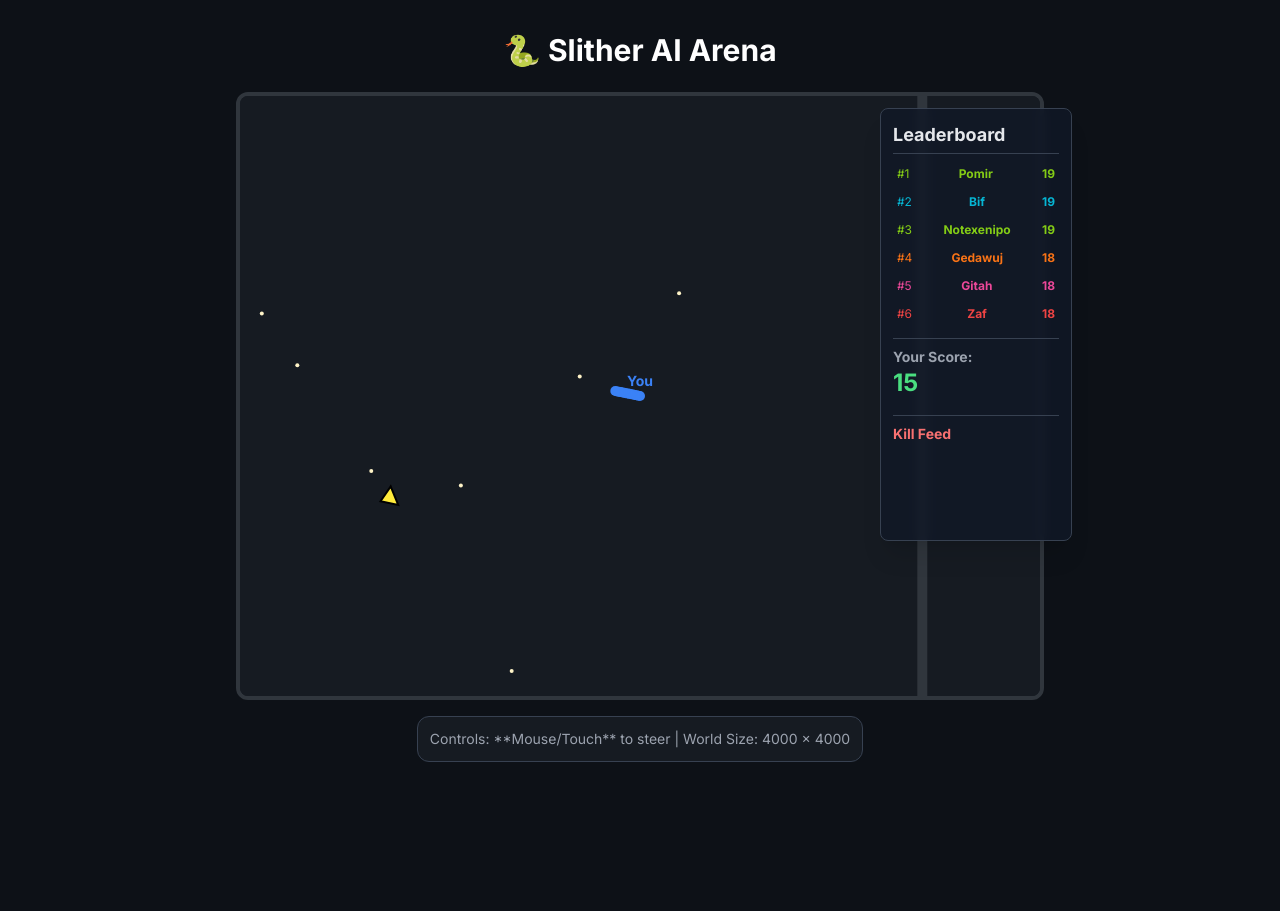
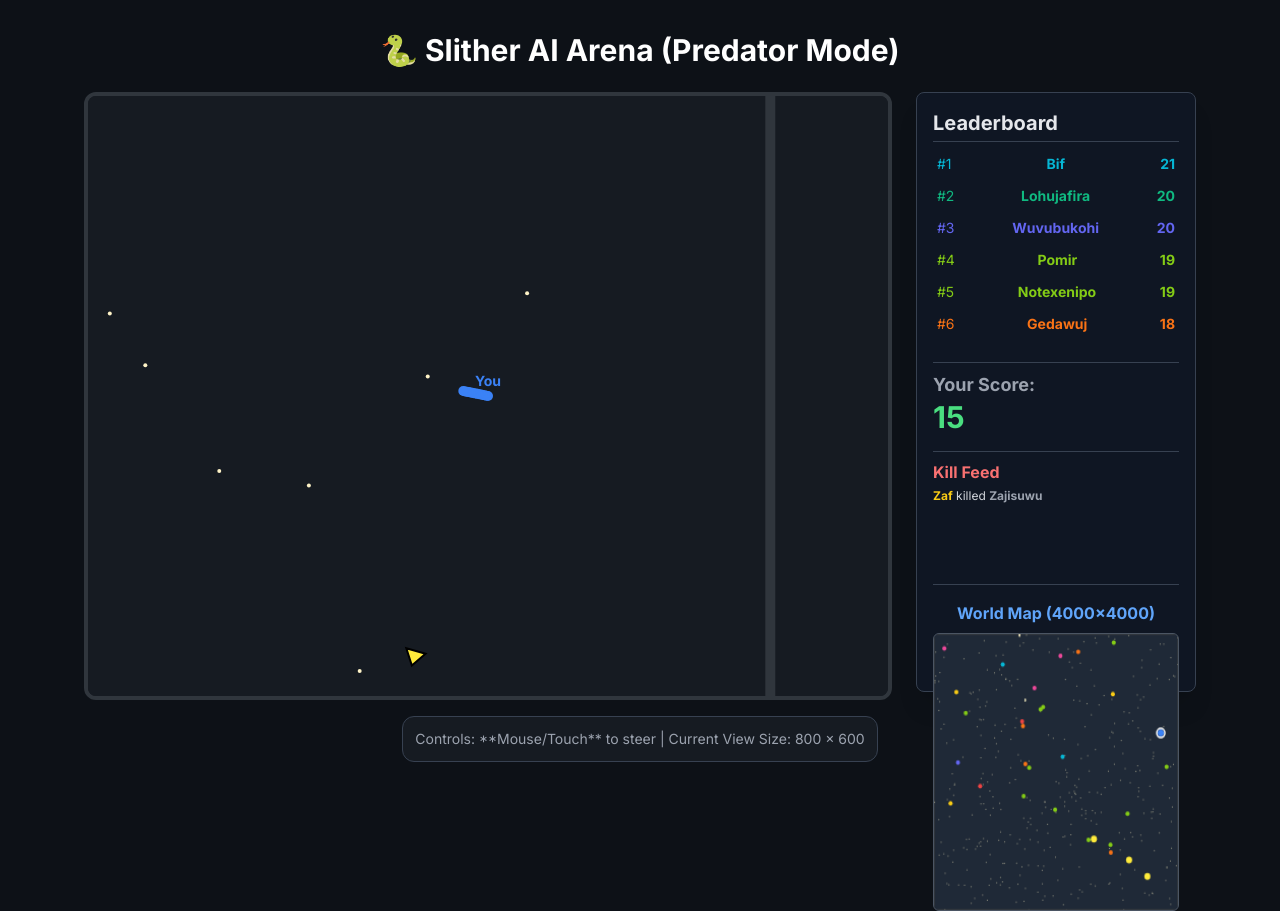
Before and after one commit to tetradecasyllabic/slither, a plain HTML site: page index.html in a window 1280 px wide. Before the commit the page ends 800 px from the top, so only its background shows below. Drawn offline with nearby package versions, Linux system fonts and the light colour scheme.

Commit message:
Update index.html

```diff
--- a/index.html
+++ b/index.html
@@ -3,7 +3,7 @@
 <head>
     <meta charset="UTF-8">
     <meta name="viewport" content="width=device-width, initial-scale=1.0">
-    <title>Slither AI Arena</title>
+    <title>Slither AI Arena (Separated Layout)</title>
     <script src="https://cdn.tailwindcss.com"></script>
     <style>
         @import url('https://fonts.googleapis.com/css2?family=Inter:wght@400;700&display=swap');
@@ -36,49 +36,72 @@
         .killer-flash {
             animation: flashRed 0.2s ease-in-out 5;
         }
+
+        #info-panel {
+            /* Updated to match the canvas height exactly (600px) */
+            height: 600px;
+            width: 280px;
+            box-sizing: border-box;
+        }
     </style>
 </head>
 <body>
 
 <div class="min-h-screen p-4 flex flex-col items-center">
-    <h1 class="text-3xl font-bold text-white mb-6 mt-4">🐍 Slither AI Arena</h1>
+    <h1 class="text-3xl font-bold text-white mb-6 mt-4">🐍 Slither AI Arena (Predator Mode)</h1>
 
-    <!-- Canvas Wrapper for Overlay Positioning -->
-    <div id="canvas-wrapper" class="relative w-full max-w-4xl flex justify-center items-center">
-        <!-- Game Canvas Area -->
-        <canvas id="gameCanvas" width="800" height="600"></canvas>
+    <!-- New Container for Side-by-Side Layout -->
+    <div id="game-and-info-container" class="flex gap-6 max-w-6xl w-full justify-center">
 
-        <!-- Leaderboard Overlay -->
-        <div id="leaderboard-overlay" class="absolute top-4 right-4 z-10 w-48 bg-gray-900/80 backdrop-blur-sm p-3 rounded-lg border border-gray-700 shadow-xl">
-            <h2 class="text-lg font-bold text-gray-200 mb-2 border-b border-gray-700 pb-1">Leaderboard</h2>
-            <div id="leaderboard" class="space-y-1 text-xs">
-                <!-- Leaderboard items injected here -->
+        <!-- 1. Game Canvas Area -->
+        <div id="canvas-wrapper" class="relative flex-shrink-0">
+            <canvas id="gameCanvas" width="800" height="600"></canvas>
+
+            <!-- Status Message Overlay (Centered) -->
+            <div id="status-message" class="absolute inset-0 flex items-center justify-center pointer-events-none hidden">
+                <div id="status-text" class="p-4 bg-red-800/80 text-red-300 rounded-lg text-2xl font-extrabold shadow-2xl animate-pulse">
+                    You crashed! Respawning...
+                </div>
             </div>
-            <div class="mt-3 pt-2 border-t border-gray-700">
-                <p class="text-sm font-semibold text-gray-400">Your Score:</p>
-                <p id="player-score" class="text-2xl font-extrabold text-green-400">0</p>
+        </div>
+
+        <!-- 2. Dedicated Info Panel (Leaderboard, Score, Kill Log, Minimap) -->
+        <div id="info-panel" class="bg-gray-900/80 backdrop-blur-sm p-4 rounded-lg border border-gray-700 shadow-xl flex flex-col">
+
+            <!-- Leaderboard -->
+            <div class="mb-4">
+                <h2 class="text-xl font-bold text-gray-200 mb-2 border-b border-gray-700 pb-1">Leaderboard</h2>
+                <div id="leaderboard" class="space-y-1 text-sm">
+                    <!-- Leaderboard items injected here -->
+                </div>
             </div>
 
-            <!-- KILL LOG CONTAINER -->
-            <div class="mt-4 pt-2 border-t border-gray-700">
-                <h3 class="text-sm font-semibold text-red-400 mb-1">Kill Feed</h3>
+            <!-- Player Score -->
+            <div class="mt-2 pt-2 border-t border-gray-700">
+                <p class="text-lg font-semibold text-gray-400">Your Score:</p>
+                <p id="player-score" class="text-3xl font-extrabold text-green-400">0</p>
+            </div>
+
+            <!-- Kill Log Container -->
+            <div class="mt-4 pt-2 border-t border-gray-700 flex-grow">
+                <h3 class="text-base font-semibold text-red-400 mb-1">Kill Feed</h3>
                 <div id="kill-log" class="space-y-1 h-20 overflow-hidden">
                     <!-- Kill messages will appear here -->
                 </div>
             </div>
-        </div>
 
-        <!-- Status Message Overlay (Centered) -->
-        <div id="status-message" class="absolute inset-0 flex items-center justify-center pointer-events-none hidden">
-            <div id="status-text" class="p-4 bg-red-800/80 text-red-300 rounded-lg text-2xl font-extrabold shadow-2xl animate-pulse">
-                You crashed! Respawning...
+            <!-- Minimap Container (Fixed size) -->
+            <div id="minimap-container" class="mt-4 pt-4 border-t border-gray-700 flex-shrink-0">
+                <h3 class="text-base font-semibold text-blue-400 mb-2 text-center">World Map (4000x4000)</h3>
+                <canvas id="minimapCanvas" width="240" height="240" class="bg-gray-800 rounded-md border border-gray-600 w-full h-full"></canvas>
             </div>
+
         </div>
     </div>
 
     <!-- Minimal Info Footer -->
     <div id="info-footer" class="text-sm text-gray-400 mt-4 p-3 bg-[#161b22] rounded-xl border border-gray-700">
-        <p>Controls: **Mouse/Touch** to steer | World Size: 4000 x 4000</p>
+        <p>Controls: **Mouse/Touch** to steer | Current View Size: 800 x 600</p>
     </div>
 </div>
 
@@ -86,6 +109,9 @@
 // --- Configuration and Constants ---
 const canvas = document.getElementById('gameCanvas');
 const ctx = canvas.getContext('2d');
+const minimapCanvas = document.getElementById('minimapCanvas');
+const minimapCtx = minimapCanvas.getContext('2d');
+
 const VIEW_SIZE = { width: 800, height: 600 };
 const WORLD_SIZE = 4000;
 const MAX_FOOD = 400;
@@ -97,13 +123,17 @@ const TURN_RATE = 0.06;
 const MIN_BODY_DISTANCE = SNAKE_RADIUS * 1.5;
 
 // AI Tuned Parameters
-const LOOK_AHEAD_DISTANCE = 300; // Increased for more proactive avoidance
+const LOOK_AHEAD_DISTANCE = 300;
 const COLLISION_DANGER_RADIUS = SNAKE_RADIUS * 3.5;
 const EDGE_AVOIDANCE_MARGIN = 150;
 const FOOD_SEARCH_RADIUS_SQ = 700 * 700;
-const HUNT_RADIUS_SQ = 1000 * 1000; // AI will hunt the leader if within this square distance
-const PREDATOR_PREDICTION_DISTANCE = 150; // How far ahead AI predicts the leader's movement to cut them off
-const GIVE_UP_TIME_FRAMES = 150; // 2.5 seconds at 60 FPS
+const HUNT_RADIUS_SQ = 750 * 750;
+const PREDATOR_PREDICTION_DISTANCE = 150;
+const GIVE_UP_TIME_FRAMES = 150;
+
+// Minimap Parameters
+const MINIMAP_SIZE = 240; // Updated to match the new canvas size
+const MINIMAP_SCALE = WORLD_SIZE / MINIMAP_SIZE;
 
 // Maximum angular difference allowed for a food target (135 degrees)
 const MAX_FOOD_ANGLE_DIFF = Math.PI * 0.75;
@@ -154,7 +184,7 @@ class Snake {
 
         // +1 for clockwise (right), -1 for counter-clockwise (left), 0 for no avoidance in progress
         this.avoidanceDirection = 0;
-        this.tempWanderTimer = 0; // New: Timer to force non-hunting/pure avoidance behavior
+        this.tempWanderTimer = 0; // Timer to force non-hunting/pure avoidance behavior
 
         // --- STARTING POSITION LOGIC ---
         const padding = 100;
@@ -264,10 +294,12 @@ function getRandomWorldPos() {
     return { x, y };
 }
 
-// --- Initialization & Spawning (unchanged) ---
+// --- Initialization & Spawning ---
 function initGame() {
     canvas.width = VIEW_SIZE.width;
     canvas.height = VIEW_SIZE.height;
+    minimapCanvas.width = MINIMAP_SIZE;
+    minimapCanvas.height = MINIMAP_SIZE;
 
     snakes = [];
     food = [];
@@ -306,7 +338,7 @@ function spawnFood() {
 }
 
 
-// --- Drawing (Leader Indicator and general drawing) ---
+// --- Drawing (Main Canvas) ---
 function draw() {
     // 1. Calculate Camera Offset
     if (playerSnake.isAlive && playerSnake.body.length > 0) {
@@ -369,16 +401,13 @@ function draw() {
     }
 
     // 5. Draw Leader Indicator
-    // Note: leaderSnake is still the absolute #1 snake for the indicator
     if (leaderSnake && leaderSnake.isAlive && leaderSnake.id !== playerSnake.id && playerSnake.body.length > 0 && leaderSnake.body.length > 0) {
         const leaderHead = leaderSnake.body[0];
         const playerHead = playerSnake.body[0];
 
-        // Coordinates of the leader's head on the screen (if visible)
         const drawX = leaderHead.x - cameraX;
         const drawY = leaderHead.y - cameraY;
 
-        // Check if leader is on-screen (with a small margin)
         const margin = 50;
         const isVisible = (drawX > -margin && drawX < VIEW_SIZE.width + margin &&
                            drawY > -margin && drawY < VIEW_SIZE.height + margin);
@@ -415,23 +444,19 @@ function draw() {
             const center_x = VIEW_SIZE.width / 2;
             const center_y = VIEW_SIZE.height / 2;
 
-            // Calculate the radius for the arrow to sit near the edge
             const maxRadius = Math.min(center_x, center_y);
             const arrowRadius = maxRadius - ARROW_MARGIN;
 
             const arrowX = center_x + Math.cos(arrowAngle) * arrowRadius;
             const arrowY = center_y + Math.sin(arrowAngle) * arrowRadius;
 
-            // 1. Translate to the arrow position
             ctx.translate(arrowX, arrowY);
-            // 2. Rotate to align with the target direction
             ctx.rotate(arrowAngle);
 
             ctx.fillStyle = '#ffeb3b';
             ctx.strokeStyle = '#000000';
             ctx.lineWidth = 2;
 
-            // Draw a triangle shape pointing right (along the angle 0)
             ctx.beginPath();
             ctx.moveTo(ARROW_SIZE, 0); // Tip
             ctx.lineTo(-ARROW_SIZE / 2, -ARROW_SIZE); // Bottom left
@@ -443,7 +468,76 @@ function draw() {
 
         ctx.restore();
     }
+
+    // Draw the minimap after the main canvas is done
+    drawMinimap();
 }
+
+// --- Minimap Drawing ---
+function drawMinimap() {
+    minimapCtx.clearRect(0, 0, MINIMAP_SIZE, MINIMAP_SIZE);
+
+    // Draw World Boundary
+    minimapCtx.strokeStyle = '#30363d';
+    minimapCtx.lineWidth = 2;
+    minimapCtx.strokeRect(0, 0, MINIMAP_SIZE, MINIMAP_SIZE);
+
+    // Get top 3 snakes for highlighting
+    const sortedSnakes = snakes
+        .filter(s => s.isAlive)
+        .sort((a, b) => b.score - a.score);
+
+    const topSnakes = sortedSnakes.slice(0, 3);
+
+    // 1. Draw Food Density
+    minimapCtx.fillStyle = 'rgba(254, 243, 199, 0.5)'; // Light yellow, semi-transparent
+    for (const f of food) {
+        // Scale down food coordinates
+        const mapX = f.x / MINIMAP_SCALE;
+        const mapY = f.y / MINIMAP_SCALE;
+        minimapCtx.fillRect(mapX, mapY, 1, 1);
+    }
+
+    // 2. Draw Snakes (Heads only)
+    for (const snake of snakes) {
+        if (!snake.isAlive || snake.body.length === 0) continue;
+
+        const head = snake.body[0];
+        const mapX = head.x / MINIMAP_SCALE;
+        const mapY = head.y / MINIMAP_SCALE;
+
+        let drawColor = snake.color;
+        let drawRadius = 2;
+
+        if (snake.isPlayer) {
+            drawColor = '#3b82f6'; // Bright blue for player
+            drawRadius = 3;
+        } else if (topSnakes.includes(snake)) {
+            drawColor = '#ffeb3b'; // Yellow for top 3
+            drawRadius = 3;
+        }
+
+        minimapCtx.fillStyle = drawColor;
+        minimapCtx.beginPath();
+        minimapCtx.arc(mapX, mapY, drawRadius, 0, Math.PI * 2);
+        minimapCtx.fill();
+    }
+
+    // 3. Highlight Player Position (Always on top for clarity)
+    if (playerSnake && playerSnake.isAlive && playerSnake.body.length > 0) {
+        const head = playerSnake.body[0];
+        const mapX = head.x / MINIMAP_SCALE;
+        const mapY = head.y / MINIMAP_SCALE;
+
+        // Draw a prominent white ring around the player's blue head for visibility
+        minimapCtx.strokeStyle = '#ffffff';
+        minimapCtx.lineWidth = 1.5;
+        minimapCtx.beginPath();
+        minimapCtx.arc(mapX, mapY, 4, 0, Math.PI * 2);
+        minimapCtx.stroke();
+    }
+}
+
 
 // --- AI Logic (Updated with Predator Kill Strategy and Give-Up Logic) ---
 function runAISnake(snake) {
@@ -471,16 +565,14 @@ function runAISnake(snake) {
 
         snake.targetAngle = targetAngle;
         snake.avoidanceDirection = 0;
-        snake.tempWanderTimer = 0; // Reset timer on boundary avoidance
+        snake.tempWanderTimer = 0;
         return;
     }
 
     // --- 1. COLLISION CHECK (Check Look-Ahead Point against ALL snake bodies) ---
-    // This is CRITICAL: If the AI's projected path hits a body, hunting is cancelled/avoidance is triggered.
     for (const s of snakes) {
         if (!s.isAlive) continue;
 
-        // Check against own body (skipping the first few segments)
         const startSegment = (s.id === snake.id) ? 4 : 0;
 
         for (let i = startSegment; i < s.body.length; i++) {
@@ -504,47 +596,36 @@ function runAISnake(snake) {
     if (avoidanceRequired && obstaclePos) {
         // --- AVOIDANCE MANEUVER (PRIORITIZED OVER HUNTING, TRIGGERING 'GIVE UP') ---
 
-        // If we are forced to avoid, we are "giving up" the current hunt/food target temporarily
-        // to prevent circling into danger.
         snake.tempWanderTimer = GIVE_UP_TIME_FRAMES;
 
-        // If not already avoiding, pick a random direction (+1 or -1)
         if (snake.avoidanceDirection === 0) {
             snake.avoidanceDirection = Math.random() < 0.5 ? 1 : -1;
         }
 
-        // Steer away from the current obstacle position
         const dx = obstaclePos.x - head.x;
         const dy = obstaclePos.y - head.y;
         const angleToObstacle = Math.atan2(dy, dx);
 
-        // Turn perpendicular to the obstacle angle, adjusted by the avoidance direction
+        // Turn perpendicular to the obstacle angle
         targetAngle = angleToObstacle + snake.avoidanceDirection * Math.PI * 0.5;
-
-        // Add a small randomized component
-        targetAngle += (Math.random() - 0.5) * 0.4;
 
     } else {
         // --- PREDATOR MODE / FOOD SEEKING ---
-        snake.avoidanceDirection = 0; // Path is clear
+        snake.avoidanceDirection = 0;
 
-        // Decrement the forced wandering timer
         if (snake.tempWanderTimer > 0) {
             snake.tempWanderTimer--;
         }
 
         let hunting = false;
 
-        // Only hunt if the temporary wander timer has expired
         if (snake.tempWanderTimer === 0) {
-            // New logic: Get top 3 snakes (excluding self)
             const topSnakes = snakes
                 .filter(s => s.isAlive && s.id !== snake.id)
                 .sort((a, b) => b.score - a.score)
-                .slice(0, 3); // Grab top 3 available targets
+                .slice(0, 3);
 
             if (topSnakes.length > 0) {
-                // Randomly select one of the top available targets
                 const huntTarget = topSnakes[Math.floor(Math.random() * topSnakes.length)];
 
                 const huntTargetHead = huntTarget.body[0];
@@ -557,7 +638,6 @@ function runAISnake(snake) {
                     // We are hunting!
 
                     // --- PREDATOR KILL LOGIC ---
-                    // Aim for a predicted intercept point ahead of the target
                     const leaderAngle = huntTarget.angle;
 
                     const predictedX = huntTargetHead.x + Math.cos(leaderAngle) * PREDATOR_PREDICTION_DISTANCE;
@@ -567,7 +647,7 @@ function runAISnake(snake) {
                     const dyPredicted = predictedY - head.y;
 
                     targetAngle = Math.atan2(dyPredicted, dxPredicted);
-                    targetAngle += (Math.random() - 0.5) * 0.05; // Small jitter
+                    targetAngle += (Math.random() - 0.5) * 0.05;
 
                     hunting = true;
                 }
@@ -576,9 +656,7 @@ function runAISnake(snake) {
 
         if (!hunting) {
             // --- HIGH-PRIORITY FOOD SEEKING / WANDERING ---
-            // If hunting is skipped (due to timer or distance), focus on food/wandering.
 
-            let targetPosition = null;
             let minDistanceSq = Infinity;
             let nearestFood = null;
 
@@ -599,22 +677,18 @@ function runAISnake(snake) {
                 const dy = nearestFood.y - head.y;
                 targetAngle = Math.atan2(dy, dx);
 
-                // Calculate angular difference and reject food too far behind
                 let angleDiff = targetAngle - snake.angle;
                 if (angleDiff > Math.PI) angleDiff -= 2 * Math.PI;
                 if (angleDiff < -Math.PI) angleDiff += 2 * Math.PI;
 
                 if (Math.abs(angleDiff) > MAX_FOOD_ANGLE_DIFF) {
                     nearestFood = null;
-                } else {
-                    targetPosition = nearestFood;
                 }
             }
 
             // Execute Seeking/Wandering
             if (nearestFood) {
-                // targetAngle is already calculated to be toward the accepted food
-                targetAngle += (Math.random() - 0.5) * 0.05; // Small jitter while eating
+                targetAngle += (Math.random() - 0.5) * 0.05;
             } else {
                 // No viable food found or hunting is temporarily disabled, wander towards the center
                 const dxCenter = halfWorld - head.x;
@@ -633,10 +707,10 @@ function runAISnake(snake) {
 function getLeaderSnake() {
     return snakes
         .filter(s => s.isAlive)
-        .sort((a, b) => b.score - a.score)[0] || playerSnake; // Default to player if no one else is alive
+        .sort((a, b) => b.score - a.score)[0] || playerSnake;
 }
 
-// --- Player Respawn Logic (unchanged) ---
+// --- Player Respawn Logic ---
 function respawnPlayer() {
     if (playerSnake.isRespawning) return;
 
@@ -660,7 +734,7 @@ function respawnPlayer() {
     }, 1000);
 }
 
-// --- Collision and Update Logic (unchanged logic, only refactored) ---
+// --- Collision and Update Logic ---
 function update() {
     // Find the leader at the start of the update cycle for AI and drawing
     leaderSnake = getLeaderSnake();
@@ -718,7 +792,6 @@ function update() {
             }
 
             // 4b. Check for Head-to-Body Collision (Current snake dies)
-            // Note: We check from segment 1, as colliding with segment 0 (the head) is handled above.
             for (let i = 1; i < s.body.length; i++) {
                 const segment = s.body[i];
                 const dx = head.x - segment.x;
@@ -781,7 +854,7 @@ function update() {
 }
 
 
-// --- Leaderboard (unchanged) ---
+// --- Leaderboard ---
 function updateLeaderboard() {
     const leaderboardDiv = document.getElementById('leaderboard');
     const sortedSnakes = snakes
@@ -800,7 +873,7 @@ function updateLeaderboard() {
     `).join('');
 }
 
-// --- Kill Log Display (unchanged) ---
+// --- Kill Log Display ---
 function updateKillLog() {
     const logDiv = document.getElementById('kill-log');
 
@@ -808,7 +881,7 @@ function updateKillLog() {
         const killerColor = logEntry.killer === 'You' ? 'text-green-400' : 'text-yellow-400';
         const victimColor = logEntry.victim === 'You' ? 'text-red-400' : 'text-gray-400';
 
-        return `<p class="text-[10px] text-gray-300 whitespace-nowrap overflow-hidden text-ellipsis">
+        return `<p class="text-xs text-gray-300 whitespace-nowrap overflow-hidden text-ellipsis">
             <span class="${killerColor} font-bold">${logEntry.killer}</span> killed
             <span class="${victimColor} font-bold">${logEntry.victim}</span>
         </p>`;
@@ -816,7 +889,7 @@ function updateKillLog() {
 }
 
 
-// --- Game Loop and Control (unchanged) ---
+// --- Game Loop and Control ---
 const targetFPS = 60;
 const frameDuration = 1000 / targetFPS;
 
@@ -834,7 +907,7 @@ function gameLoop(timestamp) {
     animationFrameId = requestAnimationFrame(gameLoop);
 }
 
-// --- Input Handling (Mouse/Touch Steering, unchanged) ---
+// --- Input Handling (Mouse/Touch Steering) ---
 canvas.addEventListener('mousemove', handleInput, false);
 canvas.addEventListener('touchmove', (e) => {
     e.preventDefault();
@@ -854,6 +927,7 @@ function handleInput(event) {
     }
 
     const rect = canvas.getBoundingClientRect();
+    // Calculate position relative to the canvas
     const viewX = clientX - rect.left;
     const viewY = clientY - rect.top;
 
```
